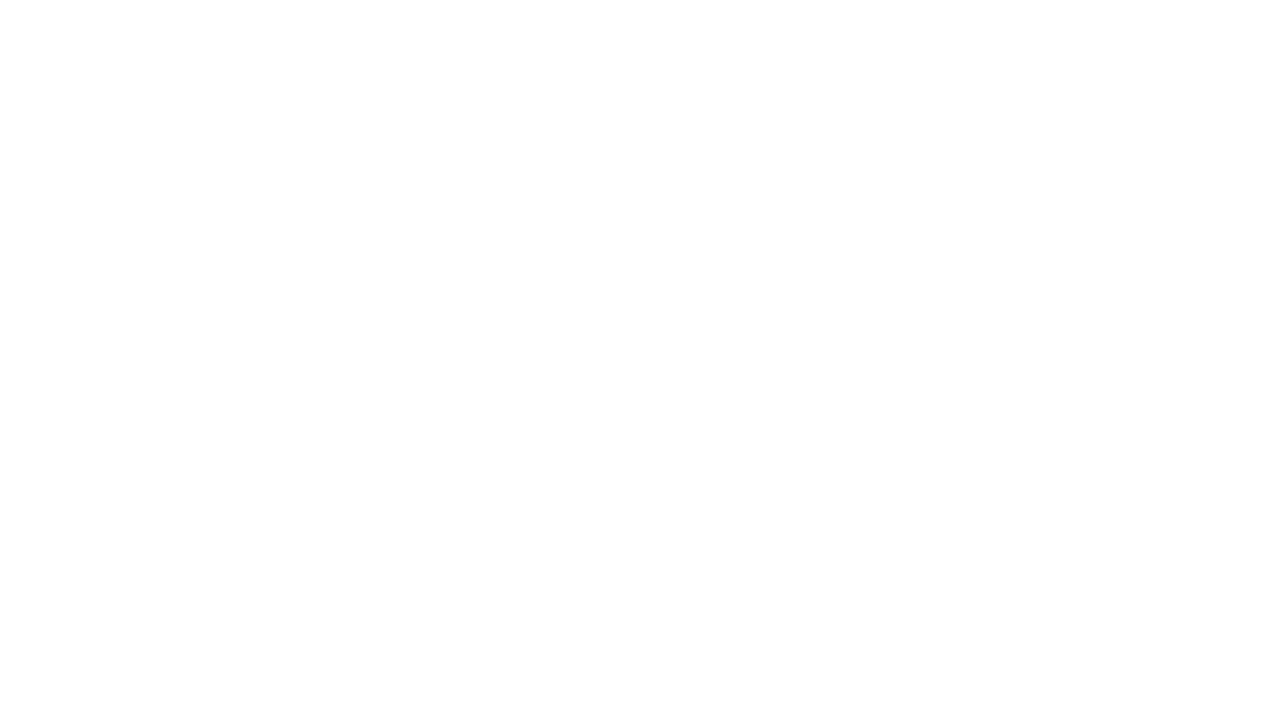
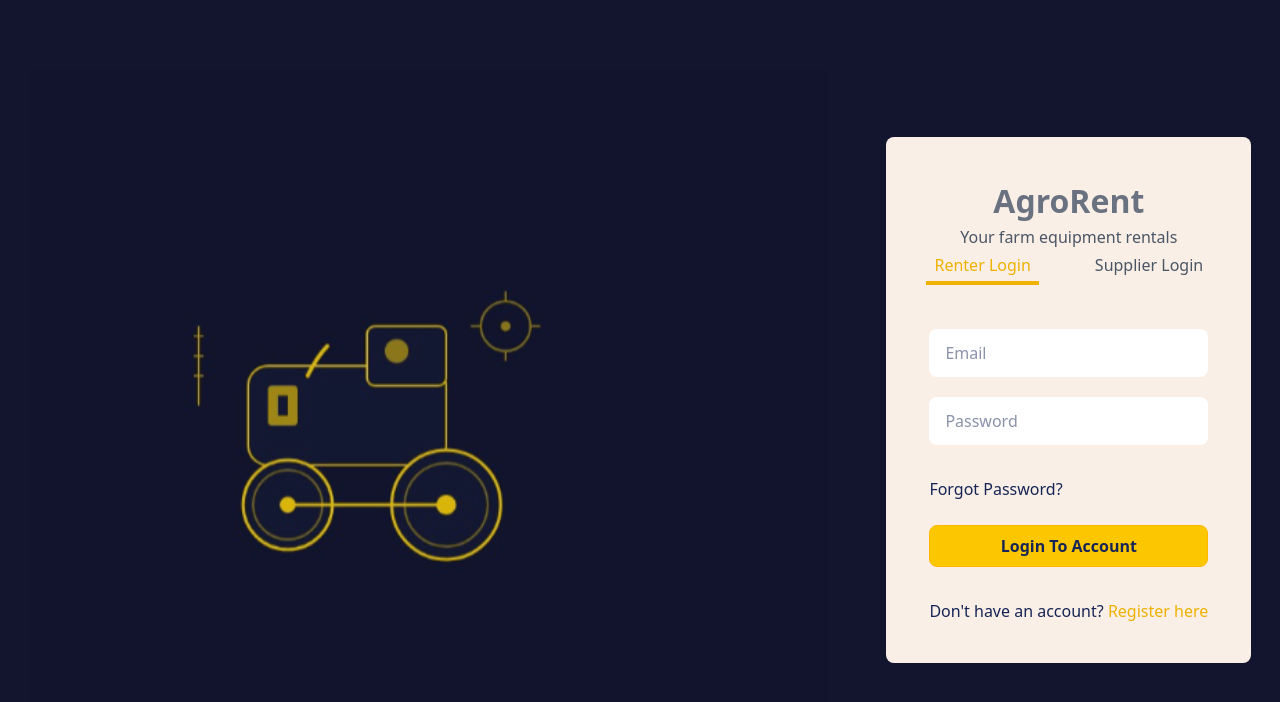
Before and after one commit to Rohan357015/farm-rent-app, a React app in the folder frontend/: page /farmer-login in a window 1280 px wide. Before the commit this address had no page. Shown: the top 702 px of the page. Built offline with nearby package versions, Linux system fonts and the light colour scheme; the HTML template or start-up script is replaced by a standard one.

Commit message:
added login page

```diff
--- a/frontend/src/App.jsx
+++ b/frontend/src/App.jsx
@@ -1,13 +1,16 @@
 import React from "react";
 import { Routes, Route } from "react-router-dom";
 import Home from "./pages/landingPage.jsx";
+import { FarmerLogin } from "./pages/farmerlogin.jsx";
+import { SupplierLogin } from "./pages/supplerlogin.jsx";
 
 function App() {
   return (
     <div>
       <Routes>
         <Route path="/" element={<Home />} />
-        {/* <Route path="/about" element={<About />} /> */}
+        <Route path="/farmer-login" element={<FarmerLogin />} />
+        <Route path="/supplier-login" element={<SupplierLogin />} />
       </Routes>
     </div>
   );
--- /dev/null
+++ b/frontend/src/pages/farmerlogin.jsx
@@ -0,0 +1,57 @@
+import React from 'react'
+import tractor from '../assets/welcome.png'
+import { useNavigate } from 'react-router-dom'
+
+
+
+export const FarmerLogin = () => {
+    const navigate = useNavigate();
+  return (
+    <div className='bg-[#12152D] h-screen flex justify-around items-center  text-white'>
+         <div>
+            <img className='opacity-90' src={tractor} alt="Tractor"  height={800} width={800}/>
+         </div>
+         <div className=' bg-[#F9EFE6] text-blue-950 p-10 rounded-lg flex justify-center items-center flex-col'>
+            <h1 className='font-bold text-gray-500 text-[2rem]'>AgroRent</h1>
+            <h3 className='text-gray-600'>Your farm equipment rentals</h3>
+            {/* Toggle Buttons */}
+        <div className='flex justify-around gap-12 mb-6'>
+          <button
+            onClick={() => navigate('/farmer-login')}
+            className={`px-2  border-b-4 ${
+              location.pathname === '/farmer-login'
+                ? 'border-yellow-500 text-yellow-500'
+                : 'border-transparent text-gray-600 hover:text-yellow-500'
+            }`}
+          >
+            Renter Login
+          </button>
+
+          <button
+            onClick={() => navigate('/supplier-login')}
+            className={`px-2 py-1 border-b-4 ${
+              location.pathname === '/supplier-login'
+                ? 'border-yellow-500 text-yellow-500'
+                : 'border-transparent text-gray-600 hover:text-yellow-500'
+            }`}
+          >
+            Supplier Login
+          </button>
+        </div>
+
+            <form action="" className='flex flex-col gap-8 mt-5'>
+                <div className='flex flex-col gap-5'>
+                <input className='bg-white h-12 rounded-lg px-4' type="text" placeholder='Email' />
+                <input className='bg-white h-12 rounded-lg px-4' type="text" placeholder='Password' />
+                </div>
+                 <a href="">Forgot Password?</a>
+                <button className='bg-yellow-400 text-blue-950 font-semibold  border border-amber-400 px-4 py-2 rounded-lg hover:bg-transparent hover:text-yellow-400 transition mt-[-3%]'>Login To Account</button>
+                <div>
+                    <p>Don't have an account? <a href="/register" className='text-yellow-500'>Register here</a></p>
+                </div>
+            </form>
+         </div>
+    </div>
+  )
+
+}
--- a/frontend/src/pages/landingPage.jsx
+++ b/frontend/src/pages/landingPage.jsx
@@ -6,6 +6,7 @@ import tractor2 from '../assets/tractor2.png'
 import tractor3 from '../assets/tractor3.png'
 import tractor4 from '../assets/tractor4.png'
 import logo from '../assets/LogoColumn.png'
+import { useNavigate } from 'react-router-dom'
 
 const HOME = () => {
   const position={
@@ -13,10 +14,11 @@ const HOME = () => {
     right : '-70%',
     top : '-30rem',
   }
+  const navigate = useNavigate();
   return (
     <div className='bg-[#12152D]'>
       {/* Navbar */}
-      <nav className='w-full h-[70px] bg-[#151933] flex justify-between items-center px-8'>
+      <nav className='w-full h-[70px] bg-[#272c4e] flex justify-between items-center px-8'>
         <div className='flex items-center gap-2'>
           <FontAwesomeIcon icon={faStar} className='text-yellow-400 text-[24px]' />
           <p className='text-white text-[24px] font-semibold'>AgroRent</p>
@@ -28,8 +30,13 @@ const HOME = () => {
           <li className='hover:text-yellow-400 cursor-pointer'>Rentals</li>
           <li className='hover:text-yellow-400 cursor-pointer'>Contact</li>
           <li>
-            <button className='bg-yellow-400 text-blue-950 font-semibold px-4 py-2 rounded-lg hover:bg-yellow-500 transition'>
-              Join
+             <button onClick={() => navigate('/farmer-login')} className='bg-transparent text-white border border-yellow-400 font-semibold px-4 py-2 rounded-lg hover:bg-yellow-500 transition'>
+             Login
+            </button>
+          </li>
+          <li>
+            <button onClick={() => navigate('/register')} className='bg-yellow-400 text-blue-950 font-semibold  border border-amber-400 px-4 py-2 rounded-lg hover:bg-transparent hover:text-yellow-400 transition'>
+              Register
             </button>
           </li>
         </ul>
--- /dev/null
+++ b/frontend/src/pages/supplerlogin.jsx
@@ -0,0 +1,57 @@
+import React from 'react'
+import tractor from '../assets/welcome.png'
+import { useNavigate } from 'react-router-dom'
+
+
+
+export const SupplierLogin = () => {
+    const navigate = useNavigate();
+  return (
+    <div className='bg-[#12152D] h-screen flex justify-around items-center  text-white'>
+         <div>
+            <img className='opacity-90' src={tractor} alt="Tractor"  height={800} width={800}/>
+         </div>
+         <div className=' bg-[#F9EFE6] text-blue-950 p-10 rounded-lg flex justify-center items-center flex-col'>
+            <h1 className='font-bold text-gray-500 text-[2rem]'>AgroRent</h1>
+            <h3 className='text-gray-600'>Your farm equipment rentals</h3>
+            {/* Toggle Buttons */}
+        <div className='flex justify-around gap-12 mb-6'>
+          <button
+            onClick={() => navigate('/farmer-login')}
+            className={`px-2 py-1 border-b-4 ${
+              location.pathname === '/farmer-login'
+                ? 'border-yellow-500 text-yellow-500'
+                : 'border-transparent text-gray-600 hover:text-yellow-500'
+            }`}
+          >
+            Renter Login
+          </button>
+
+          <button
+            onClick={() => navigate('/supplier-login')}
+            className={`px-2 py-1 border-b-4 ${
+              location.pathname === '/supplier-login'
+                ? 'border-yellow-500 text-yellow-500'
+                : 'border-transparent text-gray-600 hover:text-yellow-500'
+            }`}
+          >
+            Supplier Login
+          </button>
+        </div>
+
+            <form action="" className='flex flex-col gap-8 mt-5'>
+                <div className='flex flex-col gap-5'>
+                <input className='bg-white h-12 rounded-lg px-4' type="text" placeholder='Email' />
+                <input className='bg-white h-12 rounded-lg px-4' type="text" placeholder='Password' />
+                </div>
+                 <a href="">Forgot Password?</a>
+                <button className='bg-yellow-400 text-blue-950 font-semibold  border border-amber-400 px-4 py-2 rounded-lg hover:bg-transparent hover:text-yellow-400 transition mt-[-3%]'>Login To Account</button>
+                <div>
+                    <p>Don't have an account? <a href="/register" className='text-yellow-500'>Register here</a></p>
+                </div>
+            </form>
+         </div>
+    </div>
+  )
+
+}
```
Also changed, not shown: frontend/src/assets/redtractor.jpg (added), frontend/src/assets/welcome.png (added).
